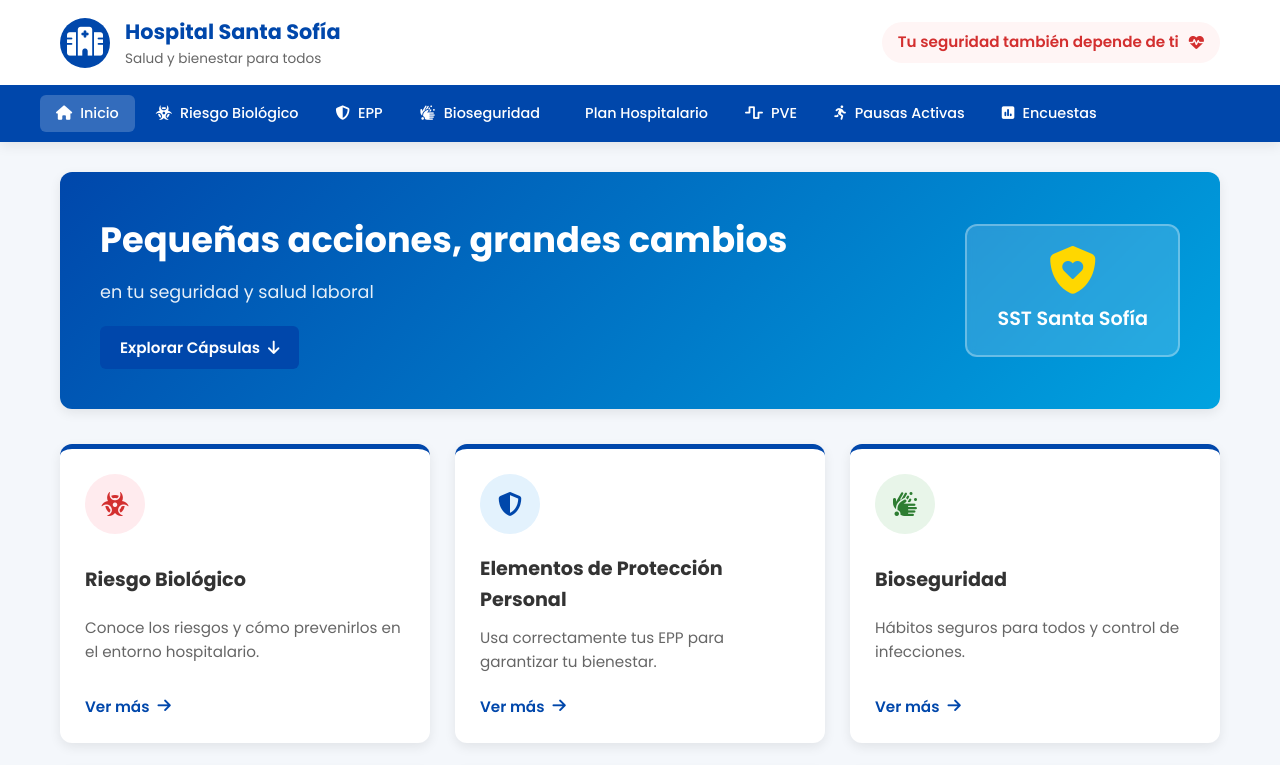
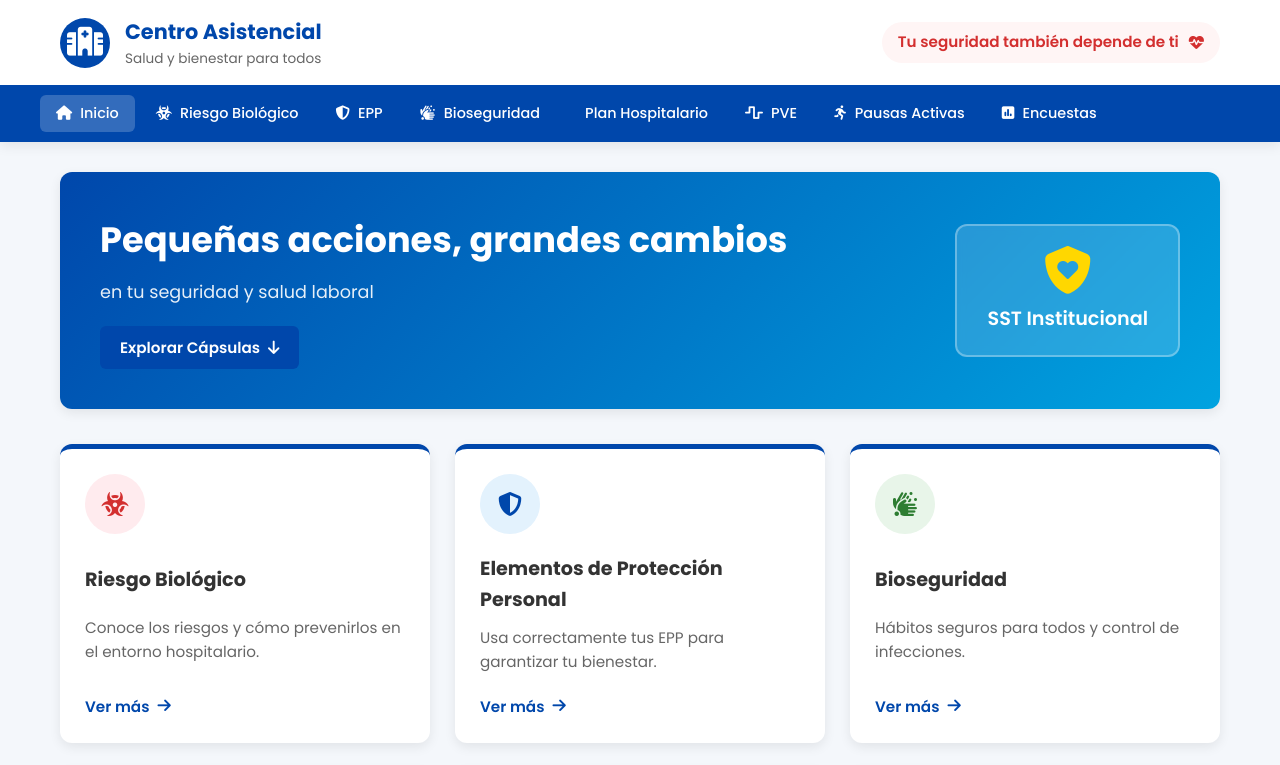
Before and after one commit to ximepepa12/capsulas-del-cuidado, a plain HTML site: page index.html in a window 1280 px wide. Shown: the top 765 px of the page. Drawn offline with Linux system fonts and the light colour scheme.

Commit message:
Make portal generic for SST healthcare environments (remove specific hospital name)

```diff
--- a/index.html
+++ b/index.html
@@ -3,7 +3,7 @@
 <head>
     <meta charset="UTF-8">
     <meta name="viewport" content="width=device-width, initial-scale=1.0">
-    <title>Cápsulas del Cuidado - Hospital Santa Sofía</title>
+    <title>Cápsulas del Cuidado - SST</title>
     <link rel="stylesheet" href="styles.css">
     <!-- FontAwesome for icons -->
     <link rel="stylesheet" href="https://cdnjs.cloudflare.com/ajax/libs/font-awesome/6.4.0/css/all.min.css">
@@ -20,7 +20,7 @@
                     <i class="fa-solid fa-hospital"></i>
                 </div>
                 <div class="logo-text">
-                    <h1>Hospital Santa Sofía</h1>
+                    <h1>Centro Asistencial</h1>
                     <p>Salud y bienestar para todos</p>
                 </div>
             </div>
@@ -78,7 +78,7 @@
                 <div class="hero-image">
                     <div class="shield-badge">
                         <i class="fa-solid fa-shield-heart"></i>
-                        <span>SST Santa Sofía</span>
+                        <span>SST Institucional</span>
                     </div>
                 </div>
             </div>
@@ -294,7 +294,7 @@
             </div>
             <div class="detail-content">
                 <h3>Estrategias de Respuesta Institucional</h3>
-                <p>El PHGR del Hospital Santa Sofía establece los protocolos de actuación ante sismos, incendios, fugas de materiales peligrosos y emergencias masivas.</p>
+                <p>El PHGR de la Institución establece los protocolos de actuación ante sismos, incendios, fugas de materiales peligrosos y emergencias masivas.</p>
                 <div class="tips-grid">
                     <div class="tip-card">
                         <i class="fa-solid fa-person-walking-arrow-right"></i>
@@ -318,7 +318,7 @@
             </div>
             <div class="detail-content">
                 <h3>Programas de Vigilancia Ocupacional</h3>
-                <p>El Hospital Santa Sofía gestiona activamente programas de prevención en:</p>
+                <p>La Institución gestiona activamente programas de prevención en:</p>
                 <div class="tips-grid">
                     <div class="tip-card">
                         <i class="fa-solid fa-user-doctor"></i>
@@ -429,7 +429,7 @@
     <!-- Footer -->
     <footer class="footer">
         <div class="container">
-            <p>&copy; 2026 Hospital Santa Sofía - Área de Seguridad y Salud en el Trabajo (SST). Todos los derechos reservados.</p>
+            <p>&copy; 2026 Área de Seguridad y Salud en el Trabajo (SST). Todos los derechos reservados.</p>
             <p class="footer-slogan">"Aprender para prevenir, cuidarnos para trabajar mejor"</p>
         </div>
     </footer>
```
Also changed, not shown: 1 other file.
